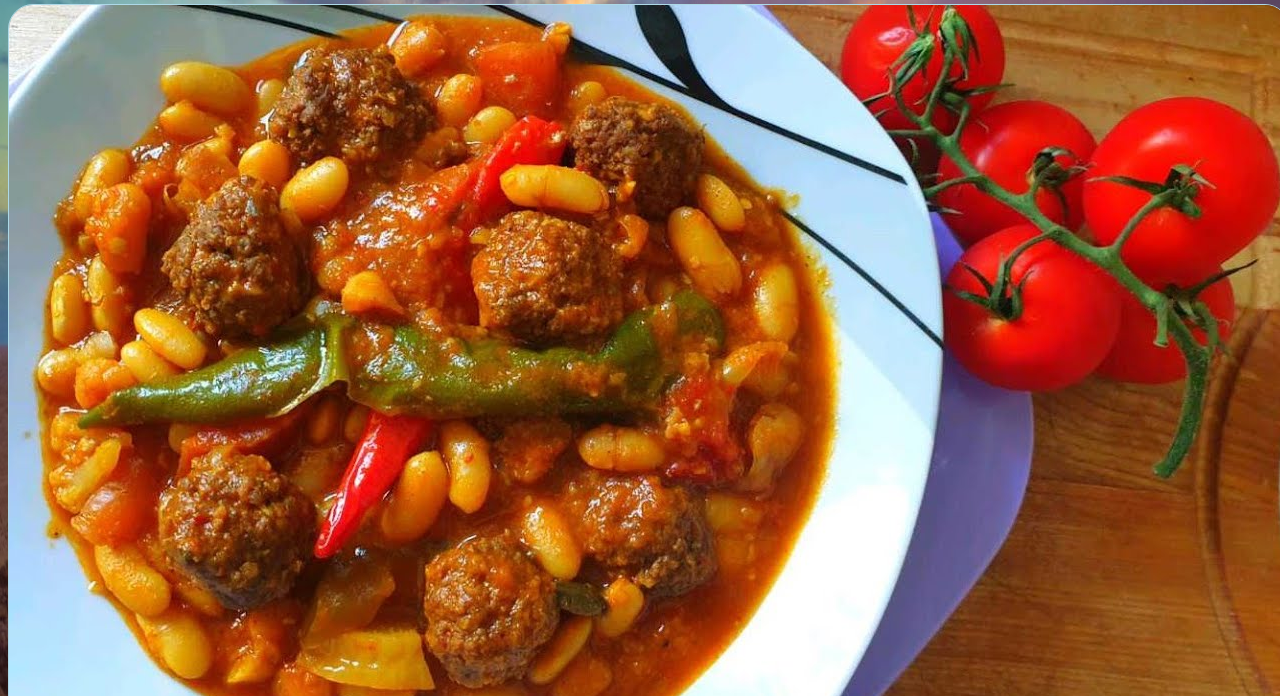
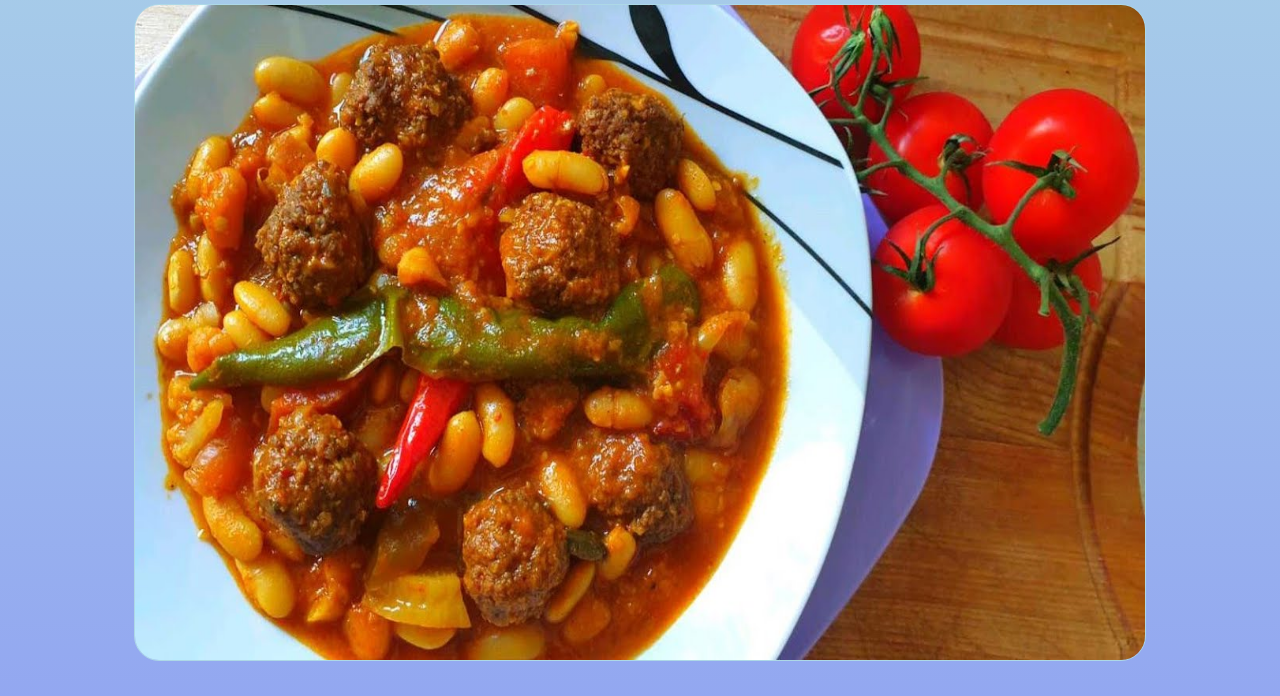
Before and after one commit to YoussefHub0/odin-recipes, a plain HTML site: page loubia.html in a window 1280 px wide. Shown: the part 266-962 px from the top of the page. Drawn offline with Linux system fonts and the light colour scheme; files whose address does not match are found by name.

Commit message:
change background img of the 4 pages

```diff
--- a/css/style.css
+++ b/css/style.css
@@ -2,7 +2,7 @@
 .felx{display: flexbox;}
 .center{text-align: center;}
 .round{border-radius: 25px 25px 25px 25px;border:1px solid lightblue;}
-.back-img{background-image: url(/home/youssef/repos/odin-recipes/img/tn.webp);background-size: 2500px;}
+.background-home{background-image:linear-gradient(lightblue, rgb(123, 123, 250));height: 918px;}
 .home-title{font-family:'Gill Sans', 'Gill Sans MT', Calibri, 'Trebuchet MS', sans-serif;font-size: 60px;-webkit-text-stroke:1px black;
 -webkit-text-fill-color:rgb(23, 91, 194);}
 .mouse-on:hover{height:410px ;width: 310px;}
@@ -17,8 +17,9 @@
 .marginleft{margin-left: 405px;}
 .title{font-family:system-ui, -apple-system, BlinkMacSystemFont, 'Segoe UI', Roboto, Oxygen, Ubuntu, Cantarell, 'Open Sans', 'Helvetica Neue', sans-serif;font-size: 100px;-webkit-text-stroke:1px rgb(67, 208, 255);
     -webkit-text-fill-color:rgb(92, 157, 255);}
-.back-img2{background-image: url(/home/youssef/repos/odin-recipes/img/backfk.avif);background-repeat: round;}
+.background-pages{background-image: linear-gradient(lightblue, rgb(123, 123, 250));background-size: 3000px;background-repeat: round;}
 dt{font-family: 'Lucida Sans', 'Lucida Sans Regular', 'Lucida Grande', 'Lucida Sans Unicode', Geneva, Verdana, sans-serif;font-size: 30px;color: rgb(192, 209, 255);}
 dd{font-family: 'Trebuchet MS', 'Lucida Sans Unicode', 'Lucida Grande', 'Lucida Sans', Arial, sans-serif;font-size: 20px;color: rgb(112, 250, 255);}
 b{font-size: 25px;}
 .fk-footer{font-family: Arial, Helvetica, sans-serif;font-style: italic;font-size: 15px;color: lightblue;}
+.img-height-width{height: 655px;width: 1010px;}
--- a/loubia.html
+++ b/loubia.html
@@ -3,12 +3,12 @@
 <head>
     <meta charset="UTF-8">
     <meta name="viewport" content="width=device-width, initial-scale=1.0">
-    <title>Document</title>
+    <title>loubia</title>
     <link rel="stylesheet" href="css/style.css">
 </head>
-<body class="back-img2">
+<body class="background-pages">
     <h1 class="center title">loubia</h1>
-   <div class="center"><img src="img/lb1.jpg" alt="loubia" class="round"></div>
+   <div class="center"><img src="img/lb1.jpg" alt="loubia" class="round img-height-width"></div>
     <br>
     <div class="marginleft">
         <dl>
```
Also changed, not shown: fricassé.html (+1 -1 lines), index.html (+1 -1 lines), mloukhia.html (+2 -2 lines), img/backfk.avif (deleted), 1 other file.
